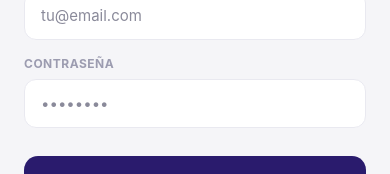
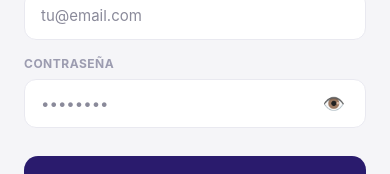
Before and after one commit to Valenz-S1/ScamAlertt, a React Native app in the folder frontend/: screen /Login in a window 390 px wide. Shown: the part 343-517 px from the top of the page. Built offline with nearby package versions, Linux system fonts and the light colour scheme.

Commit message:
Mandamos a llamar las herramientas que creamos

```diff
--- a/frontend/src/screens/LoginScreen.tsx
+++ b/frontend/src/screens/LoginScreen.tsx
@@ -13,6 +13,8 @@ import {
 import type { NativeStackScreenProps } from "@react-navigation/native-stack";
 import { login } from "../services/api";
 import { COLORS } from "../theme/colors";
+import { useSafeAreaInsets } from "react-native-safe-area-context";
+import PasswordInput from "../components/PasswordInput";
 
 type AuthStackParamList = {
   Login: undefined;
@@ -22,6 +24,8 @@ type AuthStackParamList = {
 type Props = NativeStackScreenProps<AuthStackParamList, "Login">;
 
 export default function LoginScreen({ navigation }: Props) {
+  const insets = useSafeAreaInsets();
+
   const [email, setEmail] = useState("");
   const [password, setPassword] = useState("");
   const [loading, setLoading] = useState(false);
@@ -52,7 +56,7 @@ export default function LoginScreen({ navigation }: Props) {
         keyboardShouldPersistTaps="handled"
       >
         {/* Encabezado morado */}
-        <View style={styles.header}>
+        <View style={[styles.header, { paddingTop: insets.top + 48 }]}>
           <View style={styles.logoBox}>
             <Text style={styles.logoIcon}>🛡️</Text>
           </View>
@@ -79,13 +83,11 @@ export default function LoginScreen({ navigation }: Props) {
           />
 
           <Text style={styles.label}>CONTRASEÑA</Text>
-          <TextInput
-            style={styles.input}
+          <PasswordInput
             value={password}
             onChangeText={setPassword}
             placeholder="••••••••"
             placeholderTextColor={COLORS.textMuted}
-            secureTextEntry
           />
 
           <Pressable
```
